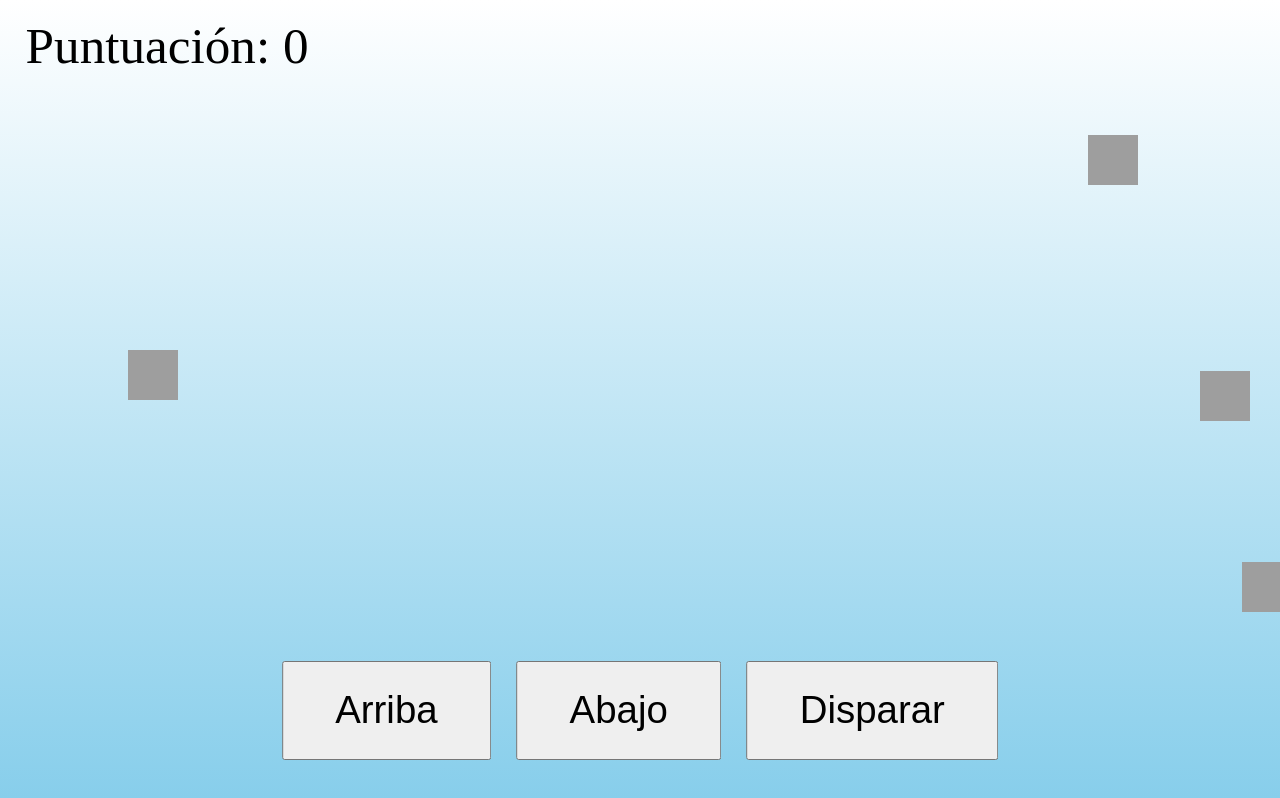
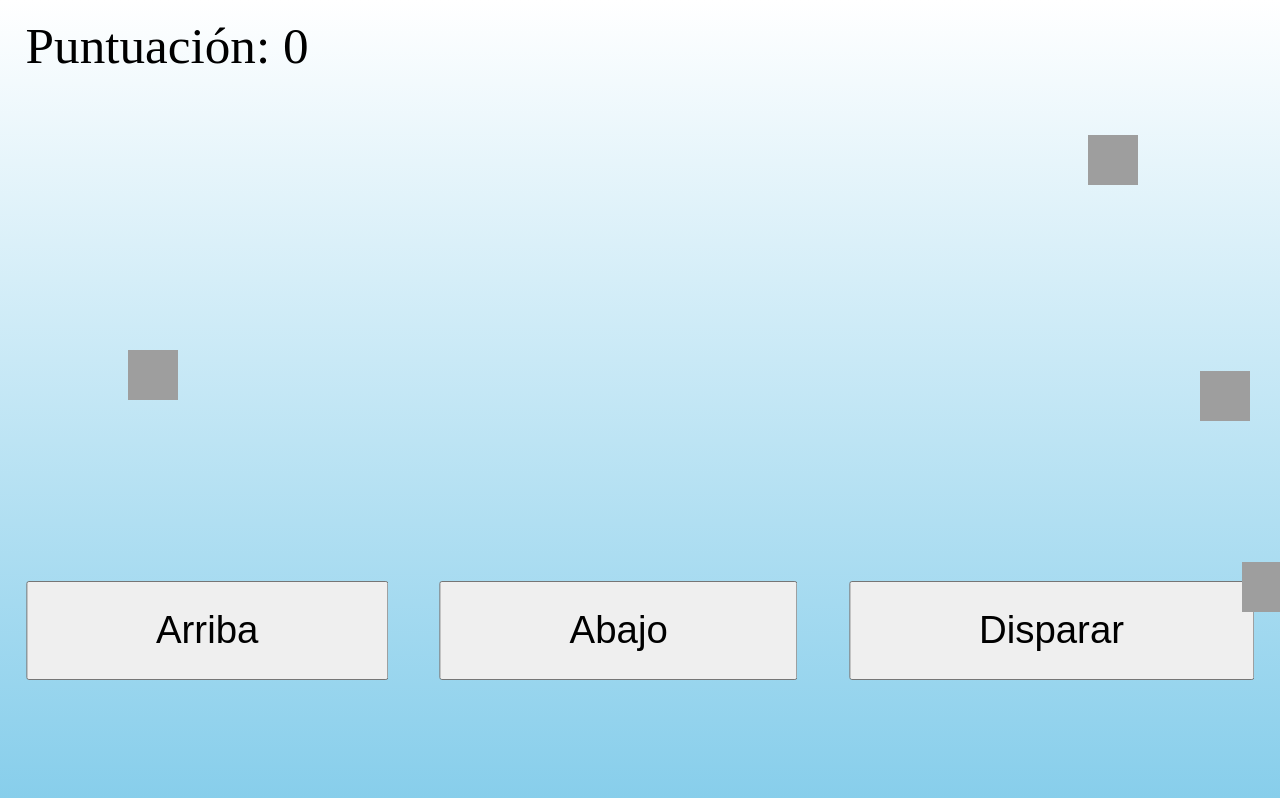
Before and after one commit to MauroCasarin/LOLA-shot, a plain HTML site: page index.html in a window 1280 px wide. Both pictures are taken after a click on the button "Jugar". Drawn offline with Linux system fonts and the light colour scheme; grey boxes are pictures that could not be loaded.

Commit message:
Add files via upload

```diff
--- a/style.css
+++ b/style.css
@@ -29,15 +29,15 @@ body {
 
 #botones {
     position: absolute;
-    bottom: 5%;
+    bottom: 15%;
     left: 50%;
     transform: translateX(-50%);
     display: flex;
 }
 
     #botones button {
-        padding: 2vw 4vw;
-        margin: 0 1vw;
+        padding: 2vw 10vw;
+        margin: 0 2vw;
         font-size: 3vw;
     }
 
```
